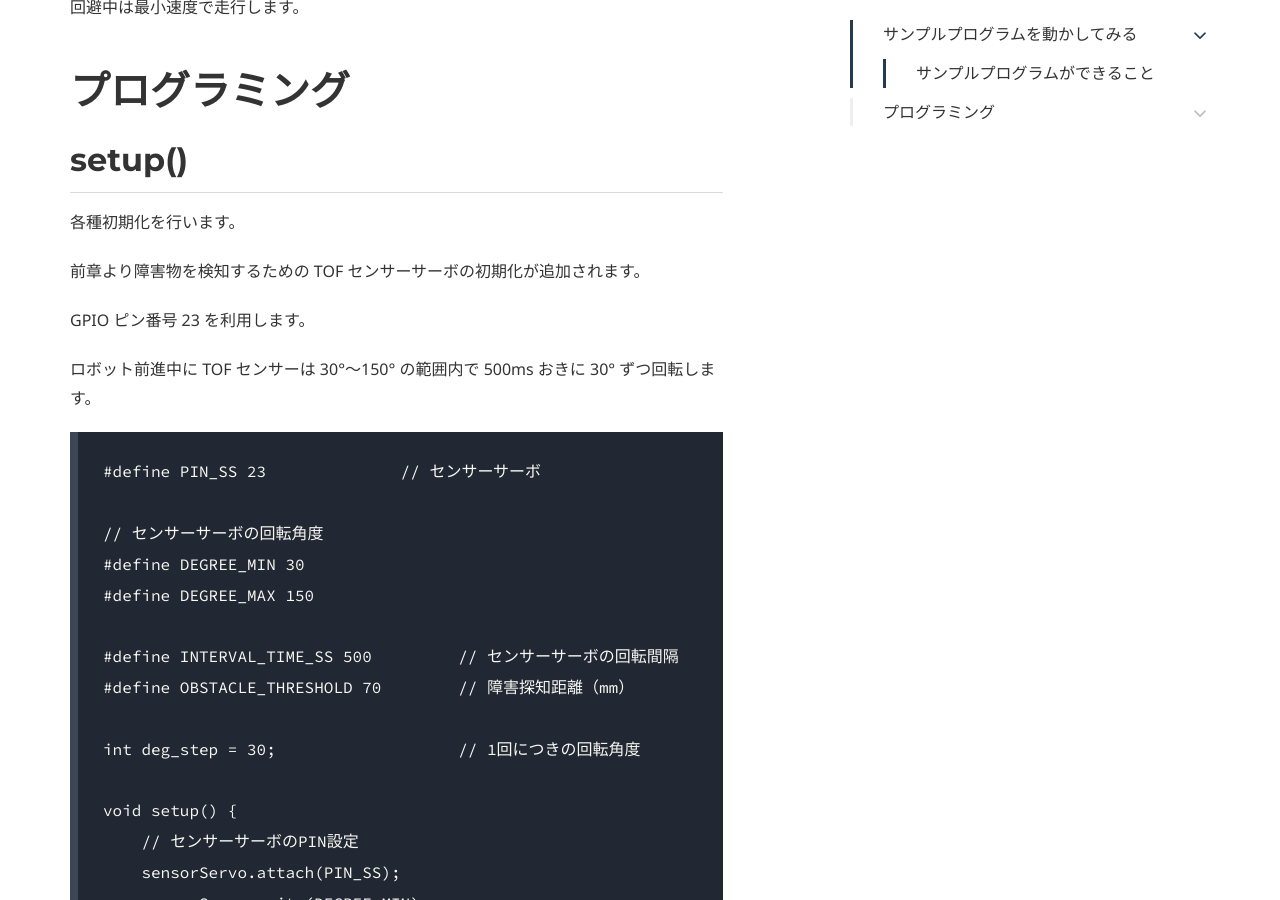
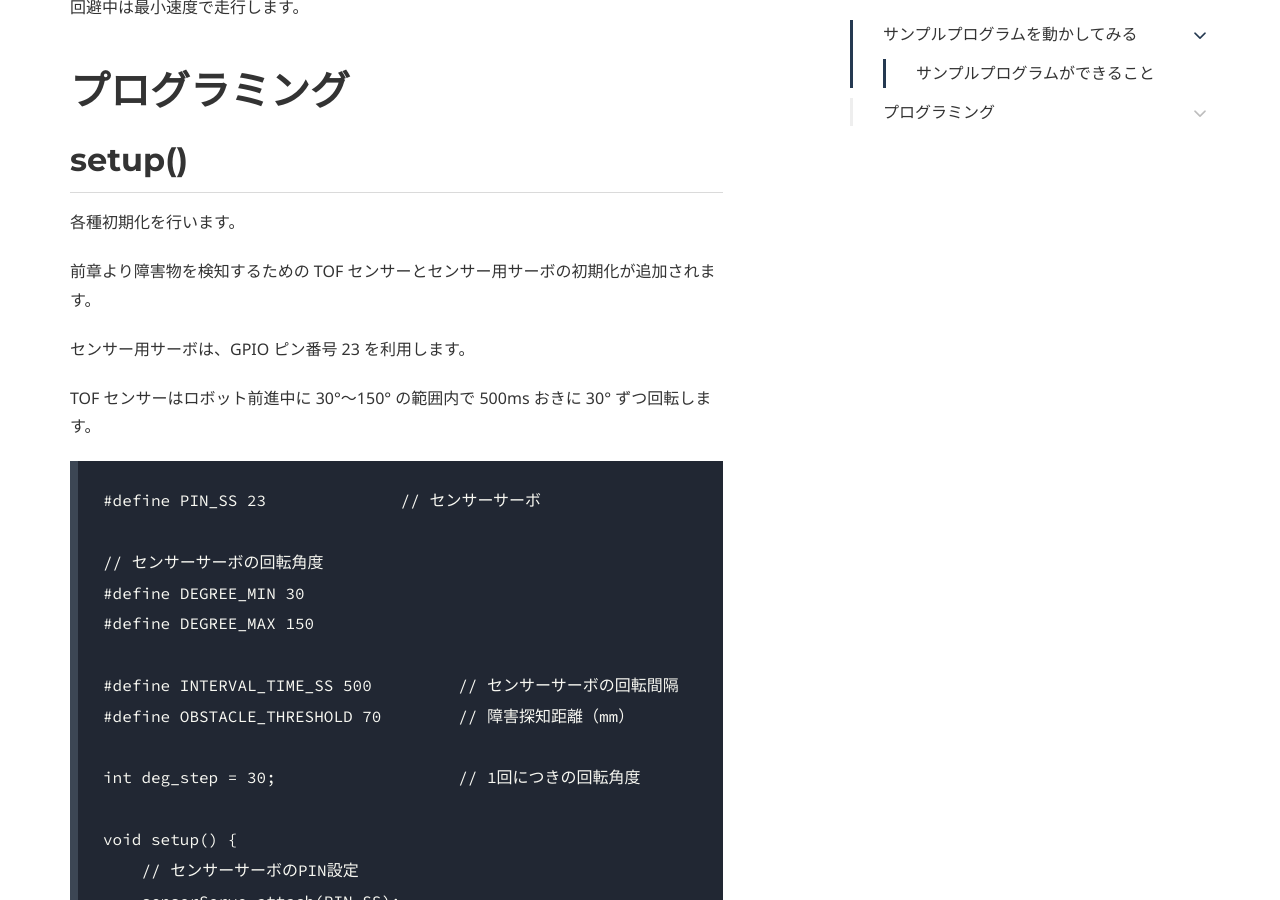
Before and after one commit to LifeTechRobotics/secaro_arduino_manual, a Jekyll site: the page built from auto.md, in a window 1280 px wide and 900 px high, scrolled down 1092 px. Built offline with Jekyll 4.4.1, drawn with Linux system fonts in a browser that asks for light colours; some web fonts are replaced.

Commit message:
update doc

````diff
--- a/auto.md
+++ b/auto.md
@@ -44,11 +44,11 @@ page_nav:
 ## setup()
 各種初期化を行います。
 
-前章より障害物を検知するための TOF センサーサーボの初期化が追加されます。
+前章より障害物を検知するための TOF センサーとセンサー用サーボの初期化が追加されます。
 
-GPIO ピン番号 23 を利用します。
+センサー用サーボは、GPIO ピン番号 23 を利用します。
 
-ロボット前進中に TOF センサーは 30°〜150° の範囲内で 500ms おきに 30° ずつ回転します。
+TOF センサーはロボット前進中に 30°〜150° の範囲内で 500ms おきに 30° ずつ回転します。
 
 ```
 #define PIN_SS 23              // センサーサーボ
````
